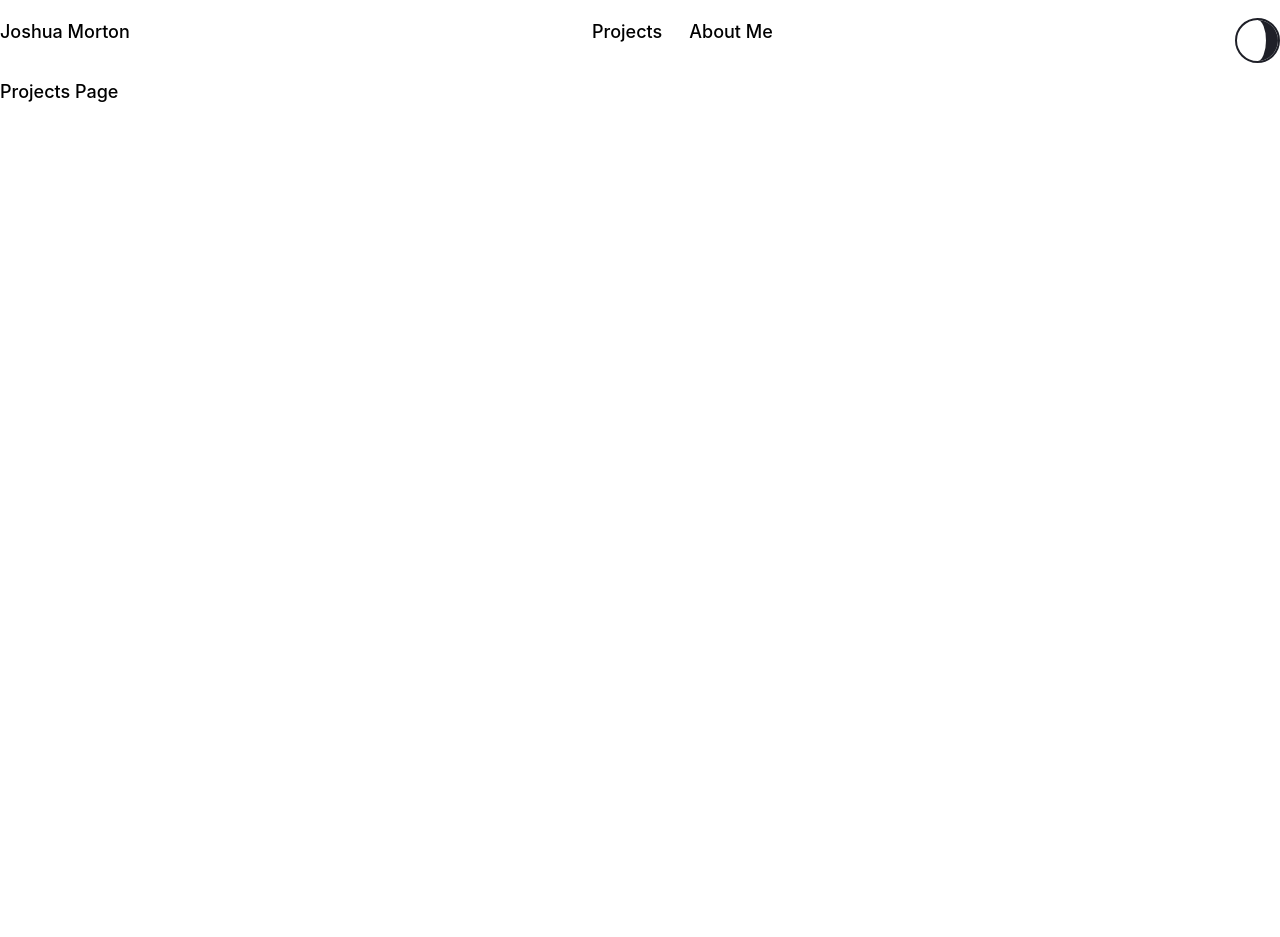
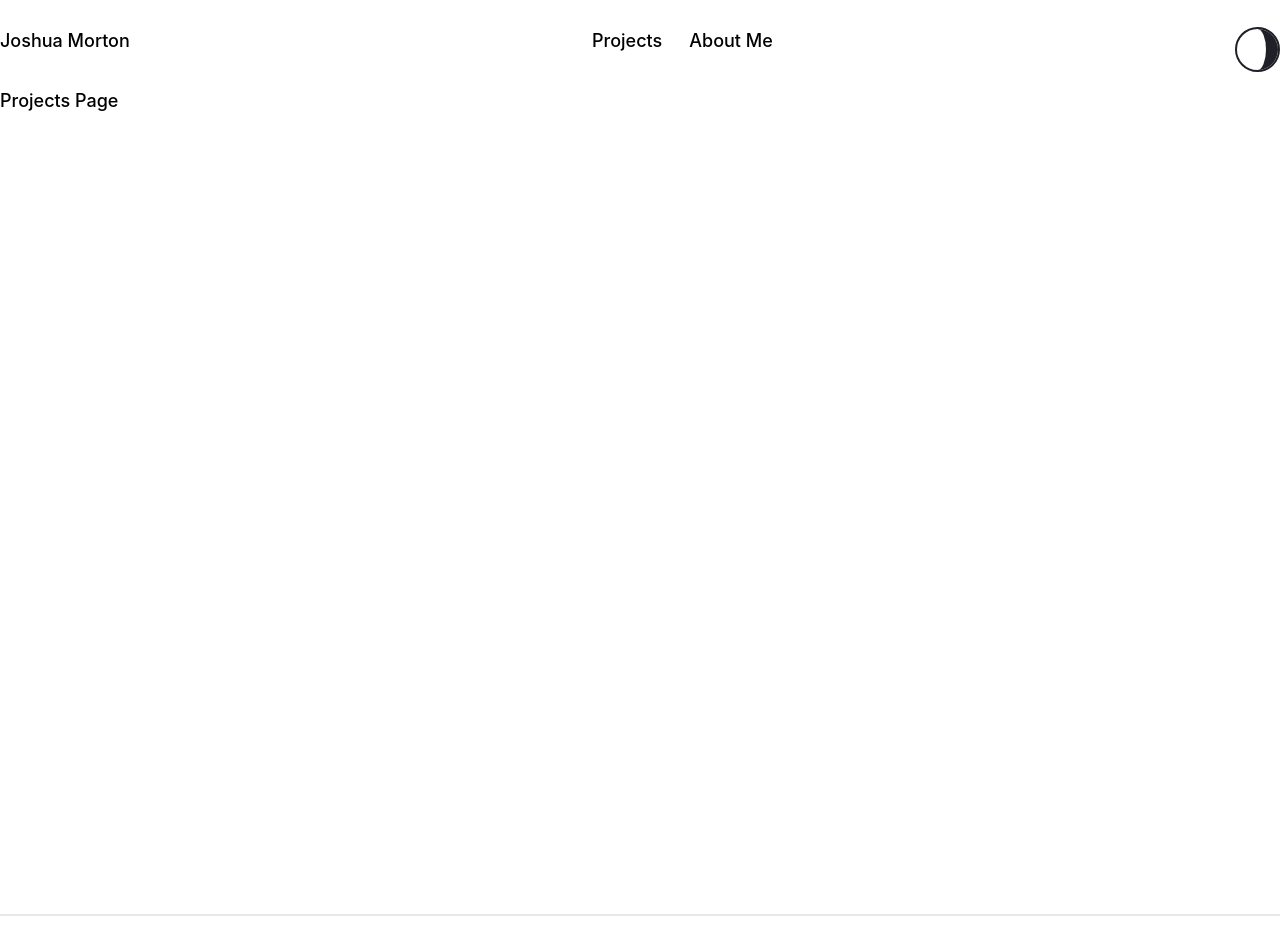
Before and after one commit to jMorton95/portfolio, a React (Vite) app: page / in a window 1280 px wide. Shown: the top 937 px of the page. Built offline with nearby package versions, Linux system fonts and the light colour scheme.

Commit message:
Style: Fixed weird layout bug All:Unset was causing

```diff
--- a/src/layout/Layout.tsx
+++ b/src/layout/Layout.tsx
@@ -4,8 +4,8 @@ import Nav from "./components/Nav";
 
 export default function Layout() {
   return (
-    <div className="bg-white transition duration-700 dark:bg-grey-dark dark:text-white">
-      <div className="main-container py-4">
+    <div className="h-full bg-white transition duration-700 dark:bg-grey-dark dark:text-white">
+      <div className="main-container pt-6 pb-4">
         <Nav />
         <main className="my-auto container mx-auto">
           <Outlet />
--- a/src/layout/components/Footer.tsx
+++ b/src/layout/components/Footer.tsx
@@ -1,6 +1,6 @@
 export default function Footer() {
   return (
-    <footer className="border-t border-white">
+    <footer className="border-t-2 border-b-grey-dark dark:border-white">
       <ul className="container mx-auto py-6 justify-items-center flex gap-10">
         <li>
           <a href="https://github.com/jmorton95">Github</a>
--- a/src/main.css
+++ b/src/main.css
@@ -3,28 +3,34 @@
 @tailwind utilities;
 
 :root {
-  all:unset;
   font-family: Inter, system-ui, Avenir, Helvetica, Arial, sans-serif;
   line-height: 1.5;
   font-size: 18px;
   font-weight: 500;
+  margin: 0;
+}
+
+body {
+  margin: 0;
+  display: flex;
+  min-height: 100vh;
 }
 
 #root {
   min-width: 100vw;
 }
 
-body {
-  margin: 0;
-  display: flex;
-  place-items: center;
-  min-width: 100vw;
-  min-height: 100vh;
-}
-
 .themeToggleBtn {
   transition: 1s ease all;
   user-select: none;
+}
+
+.themeToggleBtn.light:hover {
+  background-color: rgba(0, 0, 0, 0.3);
+}
+
+.themeToggleBtn.dark:hover {
+  background-color: rgba(255, 255, 255, 0.5);
 }
 
 .themeToggleBtn span {
--- a/src/pages/projects/Projects.tsx
+++ b/src/pages/projects/Projects.tsx
@@ -1,9 +1,8 @@
 export default function Projects() {
   return (
     <section className="projects">Projects Page
-      <div className="border-y border-white"></div>
-      <div className="border-y border-white"></div>
+      <div className="border-t border-white"></div>
+      <div className="border-t border-white"></div>
     </section>
-
   )
 }
```
